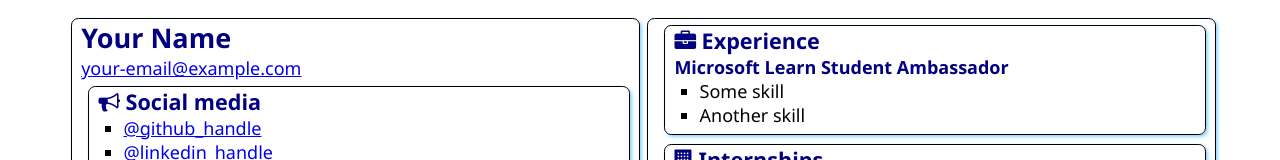
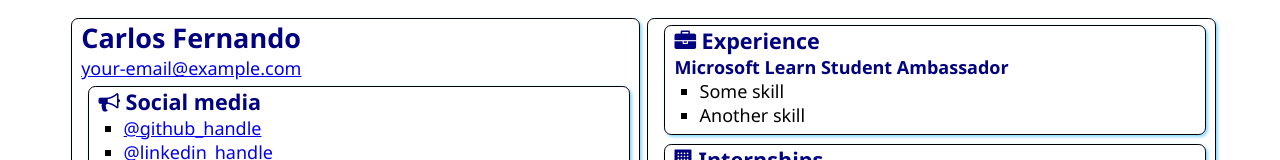
Before and after one commit to Charlie-techLab/SATechnicalOnboarding, a plain HTML site: page src/index.html in a window 1280 px wide. Shown: the top 160 px of the page. Drawn offline with Linux system fonts and the light colour scheme.

Commit message:
Added My Name
I add my name in the first heading

```diff
--- a/src/index.html
+++ b/src/index.html
@@ -12,7 +12,7 @@
 <body>
     <main>
         <article class="box">
-            <h1>Your Name</h1>
+            <h1>Carlos Fernando</h1>
             <div><a href="mailto:your.email@example.com">your-email@example.com</a></div>
 
             <section class="box">
```
